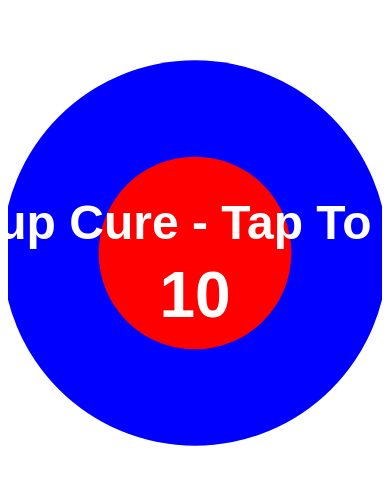
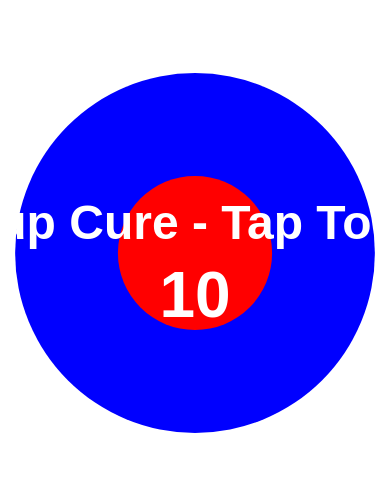
Before and after one commit to hsauers5/HiccupCure, a plain HTML site: page index.html in a window 390 px wide. Shown: the part 169-654 px from the top of the page. Drawn offline with Linux system fonts and the light colour scheme.

Commit message:
updated widths formobile

```diff
--- a/index.html
+++ b/index.html
@@ -66,19 +66,19 @@
 <body>
 <div id="animation" onclick="start()">
     <svg height="100%" width="100%">
-        <circle id="outer" cx="50%" cy="50%" r="30%" fill="blue">
+        <circle id="outer" cx="50%" cy="50%" r="28%" fill="blue">
         </circle>
         <g>
-            <circle id="inner" cx="50%" cy="50%" r="15%" fill="red">
+            <circle id="inner" cx="50%" cy="50%" r="12%" fill="red">
                 <!--
                 <animate attributeType="xml" attributeName="r" from="50" to="150" dur="10s" repeatCount="1" fill="freeze" />
                 <animate attributeType="xml" attributeName="r" from="150" to="50" begin="15s" dur="10s" repeatCount="1" fill="freeze" />
                 -->
 
                 <!-- JavaScript-Triggered Animations -->
-                <animate id="breatheIn" attributeType="xml" attributeName="r" from="15%" to="30%" begin="indefinite" dur="10s" repeatCount="1" fill="freeze" />
-                <animate id="holdBreath" attributeType="xml" attributeName="r" from="30%" to="30%" begin="indefinite" dur="5s" repeatCount="1" fill="freeze" />
-                <animate id="breatheOut" attributeType="xml" attributeName="r" from="30%" to="15%" begin="indefinite" dur="10s" repeatCount="1" fill="freeze" />
+                <animate id="breatheIn" attributeType="xml" attributeName="r" from="12%" to="28%" begin="indefinite" dur="10s" repeatCount="1" fill="freeze" />
+                <animate id="holdBreath" attributeType="xml" attributeName="r" from="28%" to="28%" begin="indefinite" dur="5s" repeatCount="1" fill="freeze" />
+                <animate id="breatheOut" attributeType="xml" attributeName="r" from="28%" to="12%" begin="indefinite" dur="10s" repeatCount="1" fill="freeze" />
             </circle>
                 <text id="instructions" x="50%" y="50%" text-anchor="middle" fill="white" dy="-0.3em" font-family="Arial" font-weight="bold" font-size="48">Hiccup Cure - Tap To Start</text>
                 <text id="countdown" x="50%" y="50%" text-anchor="middle" fill="white" dy="1em" font-family="Arial" font-weight="bold" font-size="64">10</text>
```
